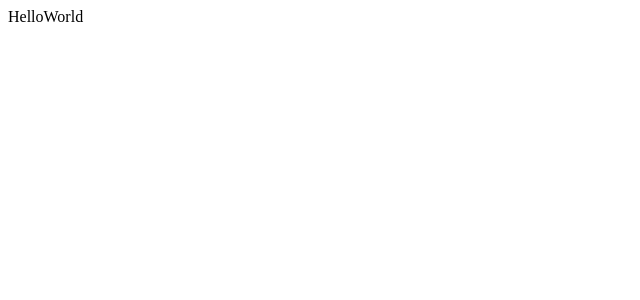
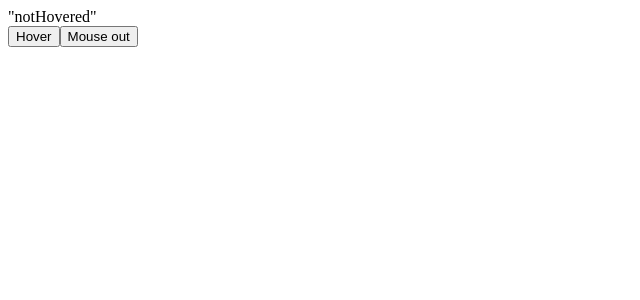
Before and after one commit to juliflorezg/XState-beginers-guide-Matt-Pocock, a Next.js app: page / in a window 1280 px wide. Shown: the top 300 px of the page, without its empty margins (0-640 px from the left). Built offline with nearby package versions, Linux system fonts and the light colour scheme.

Commit message:
add hover machine

```diff
--- /dev/null
+++ b/machines/myFirstMachine.ts
@@ -0,0 +1,21 @@
+import { createMachine } from 'xstate'
+
+export const myMachine = createMachine({
+  initial: 'notHovered',
+  states: {
+    notHovered: {
+      on: {
+        MOUSEOVER: {
+          target: 'hovered',
+        },
+      },
+    },
+    hovered: {
+      on: {
+        MOUSEOUT: {
+          target: 'notHovered',
+        },
+      },
+    },
+  },
+})
--- a/pages/index.tsx
+++ b/pages/index.tsx
@@ -1,5 +1,30 @@
+import { useMachine } from '@xstate/react'
+import { NextPage } from 'next'
 import React from 'react'
+import { myMachine } from '../machines/myFirstMachine'
 
-export default function Home() {
-  return <div>HelloWorld</div>
+export const Home: NextPage = () => {
+  const [state, send] = useMachine(myMachine)
+
+  return (
+    <>
+      <div>{JSON.stringify(state.value)}</div>
+      <button
+        onClick={() => {
+          send('MOUSEOVER')
+        }}
+      >
+        Hover
+      </button>
+      <button
+        onClick={() => {
+          send('MOUSEOUT')
+        }}
+      >
+        Mouse out
+      </button>
+    </>
+  )
 }
+
+export default Home
```
